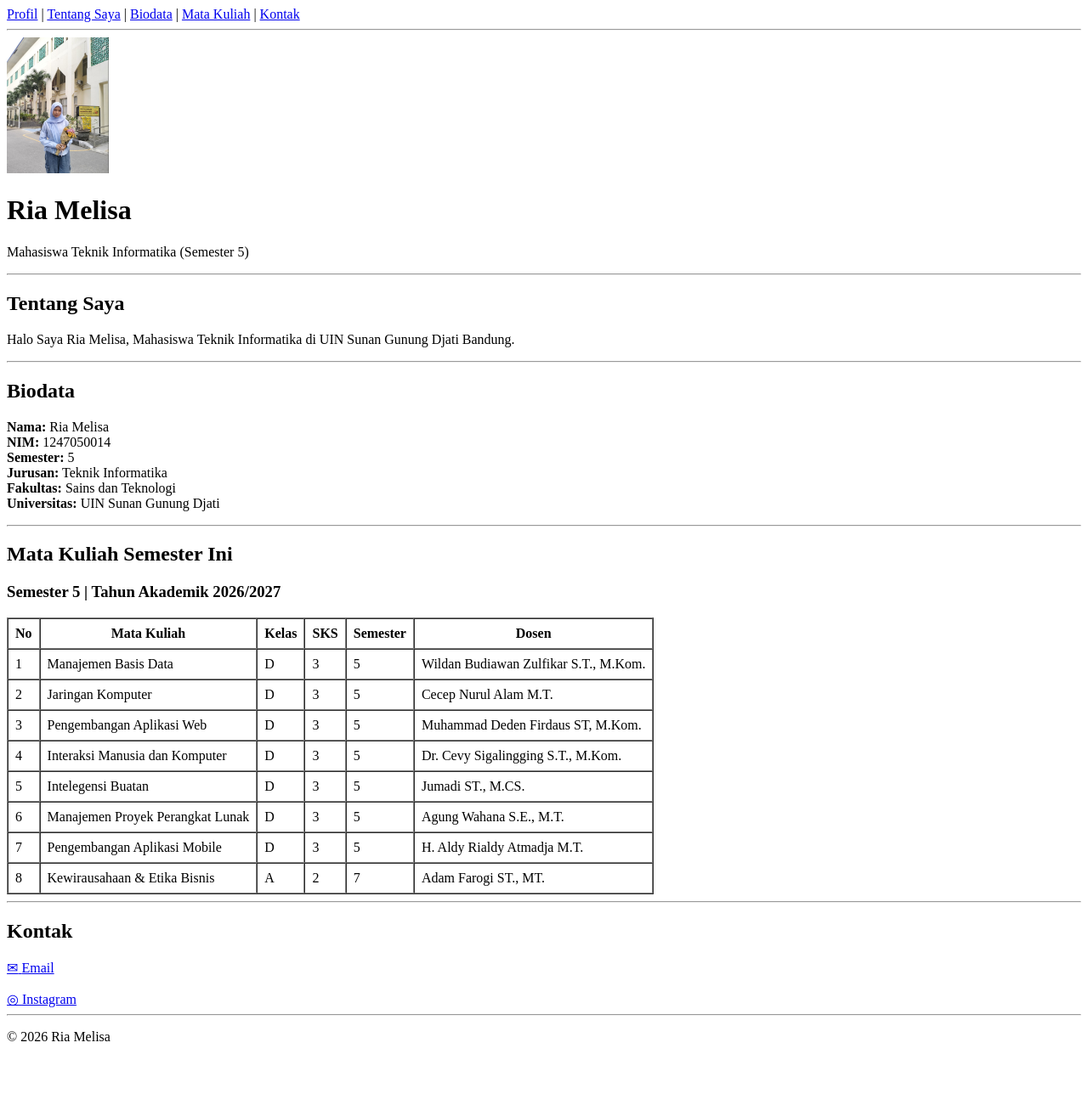
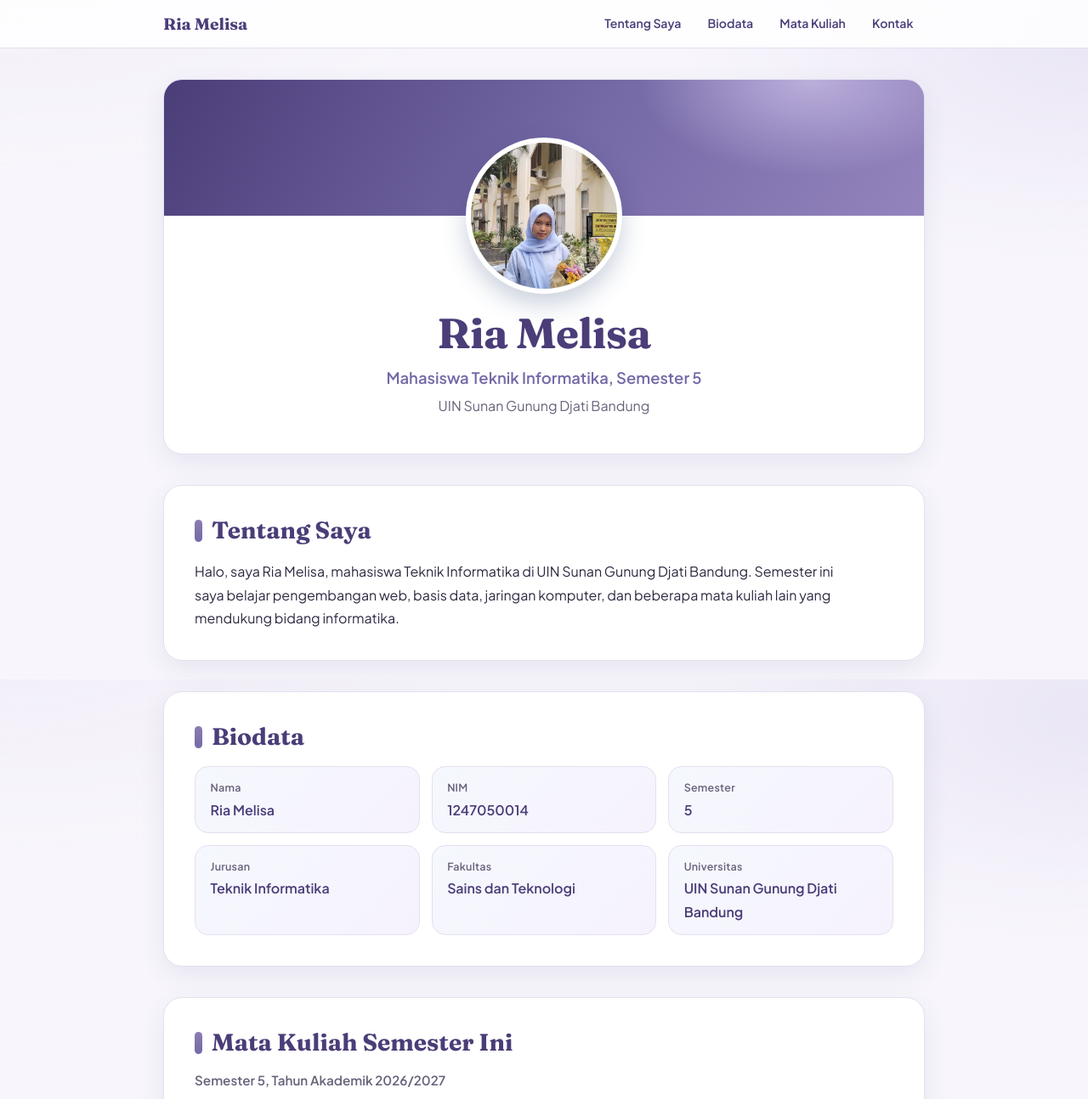
Before and after one commit to Riawmelisaa/Web_Tugas, a plain HTML site: page index.html in a window 1280 px wide. Shown: the top 1294 px of the page at 85% size. Before the commit the page ends 1246 px from the top, so only its background shows below. Drawn offline with Linux system fonts and the light colour scheme.

Commit message:
menambahkan css

```diff
--- a/index.html
+++ b/index.html
@@ -4,155 +4,190 @@
   <meta charset="UTF-8">
   <meta name="viewport" content="width=device-width, initial-scale=1.0">
   <title>Profil Diri - Ria Melisa</title>
-    <meta name="description" content="Halaman profil diri Ria Melisa, mahasiswi Teknik Informatika semester 5.">
+  <meta name="description" content="Halaman profil diri Ria Melisa, mahasiswi Teknik Informatika semester 5 UIN Sunan Gunung Djati Bandung: biodata, mata kuliah semester ini, dan kontak.">
+  <meta name="author" content="Ria Melisa">
+  <meta name="theme-color" content="#3d5d8a">
+
+  <!-- Open Graph -->
+  <meta property="og:type" content="profile">
+  <meta property="og:locale" content="id_ID">
   <meta property="og:title" content="Profil Diri - Ria Melisa">
   <meta property="og:description" content="Profil diri, biodata, dan daftar mata kuliah semester ini.">
   <meta property="og:image" content="foto.jpg">
+  <meta property="og:image:alt" content="Foto diri Ria Melisa berhijab biru memegang buket bunga di depan gedung kampus">
+
+  <link rel="preconnect" href="https://fonts.googleapis.com">
+  <link rel="preconnect" href="https://fonts.gstatic.com" crossorigin>
+  <link rel="stylesheet" href="https://fonts.googleapis.com/css2?family=Fraunces:opsz,wght@9..144,600;9..144,700&family=Plus+Jakarta+Sans:wght@400;500;600;700&display=swap">
+  <link rel="stylesheet" href="style.css">
 </head>
 <body>
-    <div class="container">
+  <a class="skip-link" href="#konten-utama">Lewati ke konten utama</a>
+
+  <header class="site-header">
+    <div class="wrap header-inner">
+      <a class="brand" href="#profil">Ria Melisa</a>
       <nav aria-label="Navigasi utama">
-            <a href="#foto">Profil</a> |
-            <a href="#tentang">Tentang Saya</a> |
-            <a href="#biodata">Biodata</a> |
-            <a href="#matakuliah">Mata Kuliah</a> |
-            <a href="#kontak">Kontak</a>
+        <ul class="nav-list">
+          <li><a href="#tentang">Tentang Saya</a></li>
+          <li><a href="#biodata">Biodata</a></li>
+          <li><a href="#matakuliah">Mata Kuliah</a></li>
+          <li><a href="#kontak">Kontak</a></li>
+        </ul>
       </nav>
-
-        <header>
-            <hr>
-            <!-- Ukuran foto diubah ke rasio 3:4 (120x160) agar tidak tertarik -->
-            <img id="foto" src="foto.jpg" alt="Foto diri Ria Melisa" width="120" height="160">
-            <h1>Ria Melisa</h1>
-            <p class="subtitle">Mahasiswa Teknik Informatika (Semester 5)</p>
+    </div>
   </header>
 
-        <main>
-            <hr>
-            <section id="tentang">
-                <h2>Tentang Saya</h2>
-                <p>Halo Saya Ria Melisa, Mahasiswa Teknik Informatika di UIN Sunan Gunung Djati Bandung.</p>
+  <main id="konten-utama" class="wrap">
+
+    <section id="profil" class="hero" aria-labelledby="judul-profil">
+      <div class="hero-banner" aria-hidden="true"></div>
+      <figure class="avatar">
+        <img src="foto.jpg" width="360" height="480"
+             alt="Ria Melisa berhijab biru muda dan berkemeja biru, memegang buket bunga di depan gedung kampus UIN Sunan Gunung Djati Bandung">
+      </figure>
+      <div class="hero-text">
+        <h1 id="judul-profil">Ria Melisa</h1>
+        <p class="subtitle">Mahasiswa Teknik Informatika, Semester 5</p>
+        <p class="campus">UIN Sunan Gunung Djati Bandung</p>
+      </div>
     </section>
 
-            <hr>
-            <section id="biodata">
-                <h2>Biodata</h2>
-                <ul style="list-style: none; padding-left: 0;">
-                    <li><strong>Nama:</strong> Ria Melisa</li>
-                    <li><strong>NIM:</strong> 1247050014</li>
-                    <li><strong>Semester:</strong> 5</li>
-                    <li><strong>Jurusan:</strong> Teknik Informatika</li>
-                    <li><strong>Fakultas:</strong> Sains dan Teknologi</li>
-                    <li><strong>Universitas:</strong> UIN Sunan Gunung Djati</li>
-                </ul>
+    <section id="tentang" aria-labelledby="judul-tentang">
+      <h2 id="judul-tentang">Tentang Saya</h2>
+      <p>Halo, saya Ria Melisa, mahasiswa Teknik Informatika di UIN Sunan Gunung Djati Bandung. Semester ini saya belajar pengembangan web, basis data, jaringan komputer, dan beberapa mata kuliah lain yang mendukung bidang informatika.</p>
     </section>
 
-            <hr>
-            <section id="matakuliah">
-                <h2>Mata Kuliah Semester Ini</h2>
-                <h3>Semester 5 | Tahun Akademik 2026/2027</h3>
-                <!-- Menambahkan border, cellpadding, dan cellspacing langsung di HTML -->
-                <table border="1" cellpadding="8" cellspacing="0">
+    <section id="biodata" aria-labelledby="judul-biodata">
+      <h2 id="judul-biodata">Biodata</h2>
+      <dl class="biodata">
+        <div><dt>Nama</dt><dd>Ria Melisa</dd></div>
+        <div><dt>NIM</dt><dd>1247050014</dd></div>
+        <div><dt>Semester</dt><dd>5</dd></div>
+        <div><dt>Jurusan</dt><dd>Teknik Informatika</dd></div>
+        <div><dt>Fakultas</dt><dd>Sains dan Teknologi</dd></div>
+        <div><dt>Universitas</dt><dd>UIN Sunan Gunung Djati Bandung</dd></div>
+      </dl>
+    </section>
+
+    <section id="matakuliah" aria-labelledby="judul-matakuliah">
+      <h2 id="judul-matakuliah">Mata Kuliah Semester Ini</h2>
+      <h3>Semester 5, Tahun Akademik 2026/2027</h3>
+
+      <div class="table-scroll" role="region" aria-labelledby="judul-matakuliah" tabindex="0">
+        <table>
+          <caption class="sr-only">Daftar mata kuliah semester 5 beserta kelas, SKS, semester, dan dosen pengampu</caption>
           <thead>
             <tr>
-                            <th scope="col">No</th>
+              <th scope="col" class="num">No</th>
               <th scope="col">Mata Kuliah</th>
-                            <th scope="col">Kelas</th>
-                            <th scope="col">SKS</th>
-                            <th scope="col">Semester</th>
+              <th scope="col" class="num">Kelas</th>
+              <th scope="col" class="num">SKS</th>
+              <th scope="col" class="num">Semester</th>
               <th scope="col">Dosen</th>
             </tr>
           </thead>
           <tbody>
             <tr>
-                            <td>1</td>
-                            <td>Manajemen Basis Data</td>
-                            <td>D</td>
-                            <td>3</td>
-                            <td>5</td>
+              <td class="num">1</td>
+              <th scope="row">Manajemen Basis Data</th>
+              <td class="num">D</td>
+              <td class="num">3</td>
+              <td class="num">5</td>
               <td>Wildan Budiawan Zulfikar S.T., M.Kom.</td>
             </tr>
             <tr>
-                            <td>2</td>
-                            <td>Jaringan Komputer</td>
-                            <td>D</td>
-                            <td>3</td>
-                            <td>5</td>
+              <td class="num">2</td>
+              <th scope="row">Jaringan Komputer</th>
+              <td class="num">D</td>
+              <td class="num">3</td>
+              <td class="num">5</td>
               <td>Cecep Nurul Alam M.T.</td>
             </tr>
             <tr>
-                            <td>3</td>
-                            <td>Pengembangan Aplikasi Web</td>
-                            <td>D</td>
-                            <td>3</td>
-                            <td>5</td>
+              <td class="num">3</td>
+              <th scope="row">Pengembangan Aplikasi Web</th>
+              <td class="num">D</td>
+              <td class="num">3</td>
+              <td class="num">5</td>
               <td>Muhammad Deden Firdaus ST, M.Kom.</td>
             </tr>
             <tr>
-                            <td>4</td>
-                            <td>Interaksi Manusia dan Komputer</td>
-                            <td>D</td>
-                            <td>3</td>
-                            <td>5</td>
+              <td class="num">4</td>
+              <th scope="row">Interaksi Manusia dan Komputer</th>
+              <td class="num">D</td>
+              <td class="num">3</td>
+              <td class="num">5</td>
               <td>Dr. Cevy Sigalingging S.T., M.Kom.</td>
             </tr>
             <tr>
-                            <td>5</td>
-                            <td>Intelegensi Buatan</td>
-                            <td>D</td>
-                            <td>3</td>
-                            <td>5</td>
+              <td class="num">5</td>
+              <th scope="row">Intelegensi Buatan</th>
+              <td class="num">D</td>
+              <td class="num">3</td>
+              <td class="num">5</td>
               <td>Jumadi ST., M.CS.</td>
             </tr>
             <tr>
-                            <td>6</td>
-                            <td>Manajemen Proyek Perangkat Lunak</td>
-                            <td>D</td>
-                            <td>3</td>
-                            <td>5</td>
+              <td class="num">6</td>
+              <th scope="row">Manajemen Proyek Perangkat Lunak</th>
+              <td class="num">D</td>
+              <td class="num">3</td>
+              <td class="num">5</td>
               <td>Agung Wahana S.E., M.T.</td>
             </tr>
             <tr>
-                            <td>7</td>
-                            <td>Pengembangan Aplikasi Mobile</td>
-                            <td>D</td>
-                            <td>3</td>
-                            <td>5</td>
+              <td class="num">7</td>
+              <th scope="row">Pengembangan Aplikasi Mobile</th>
+              <td class="num">D</td>
+              <td class="num">3</td>
+              <td class="num">5</td>
               <td>H. Aldy Rialdy Atmadja M.T.</td>
             </tr>
             <tr>
-                            <td>8</td>
-                            <td>Kewirausahaan &amp; Etika Bisnis</td>
-                            <td>A</td>
-                            <td>2</td>
-                            <td>7</td>
+              <td class="num">8</td>
+              <th scope="row">Kewirausahaan &amp; Etika Bisnis</th>
+              <td class="num">A</td>
+              <td class="num">2</td>
+              <td class="num">7</td>
               <td>Adam Farogi ST., MT.</td>
             </tr>
           </tbody>
+          <tfoot>
+            <tr>
+              <th scope="row" colspan="3">Total SKS</th>
+              <td class="num">23</td>
+              <td colspan="2"></td>
+            </tr>
+          </tfoot>
         </table>
+      </div>
     </section>
 
-            <hr>
-            <section id="kontak">
-                <h2>Kontak</h2>
-                <div>
-                    <a href="mailto:riamelisa30@gmail.com" aria-label="Email Ria Melisa">
-                        <span>✉</span>
-                        <span>Email</span>
+    <section id="kontak" aria-labelledby="judul-kontak">
+      <h2 id="judul-kontak">Kontak</h2>
+      <ul class="contact-list">
+        <li>
+          <a class="contact-link" href="mailto:riamelisa30@gmail.com">
+            <svg aria-hidden="true" focusable="false" width="20" height="20" viewBox="0 0 24 24" fill="none" stroke="currentColor" stroke-width="2" stroke-linecap="round" stroke-linejoin="round"><rect x="3" y="5" width="18" height="14" rx="2"/><path d="m3 7 9 6 9-6"/></svg>
+            <span>Email<span class="sr-only"> Ria Melisa</span></span>
           </a>
-                    <br><br>
-                    <a href="https://www.instagram.com/_siotria?stkn=MWVnanY2NHZjaXdsaQ==" target="_blank" rel="noopener noreferrer" aria-label="Instagram Ria Melisa">
-                        <span>◎</span>
-                        <span>Instagram</span>
+        </li>
+        <li>
+          <a class="contact-link" href="https://www.instagram.com/_siotria" target="_blank" rel="noopener noreferrer">
+            <svg aria-hidden="true" focusable="false" width="20" height="20" viewBox="0 0 24 24" fill="none" stroke="currentColor" stroke-width="2" stroke-linecap="round" stroke-linejoin="round"><rect x="3" y="3" width="18" height="18" rx="5"/><circle cx="12" cy="12" r="4"/><circle cx="17.5" cy="6.5" r="0.6" fill="currentColor"/></svg>
+            <span>Instagram<span class="sr-only"> Ria Melisa (membuka tab baru)</span></span>
           </a>
-                </div>
+        </li>
+      </ul>
     </section>
+
   </main>
 
-        <footer>
-            <hr>
+  <footer class="site-footer">
+    <div class="wrap">
       <p>&copy; 2026 Ria Melisa</p>
+    </div>
   </footer>
-    </div>
 </body>
 </html>
--- /dev/null
+++ b/style.css
@@ -0,0 +1,392 @@
+/* ==========================================================
+   Design tokens
+   Palet blueberry lembut.
+   ========================================================== */
+:root {
+  --bg: #f8f6fc;
+  --surface: #ffffff;
+  --ink: #2e2942;
+  --muted: #68627a;
+  --navy: #4b3d78;
+  --blue: #7569a6;
+  --blue-soft: #eae6f5;
+  --lilac: #f1edf8;
+  --teal: #8b7cb1;
+  --teal-soft: #eeeaf7;
+  --border: #e4dfef;
+
+  --font-body: "Plus Jakarta Sans", "Segoe UI", system-ui, -apple-system, Arial, sans-serif;
+  --font-display: "Fraunces", Georgia, "Times New Roman", serif;
+
+  --radius: 22px;
+  --shadow: 0 10px 30px rgba(43, 69, 115, 0.09);
+  --space: clamp(1.25rem, 3.5vw, 2.25rem);
+}
+
+/* ---------- Reset dasar ---------- */
+*,
+*::before,
+*::after { box-sizing: border-box; }
+
+html {
+  scroll-behavior: smooth;
+  scroll-padding-top: 5rem;
+}
+
+body {
+  margin: 0;
+  font-family: var(--font-body);
+  font-size: 1rem;
+  line-height: 1.7;
+  color: var(--ink);
+  background:
+    radial-gradient(60rem 30rem at 0% -10%, var(--lilac), transparent 60%),
+    radial-gradient(50rem 28rem at 100% 5%, var(--blue-soft), transparent 60%),
+    var(--bg);
+  background-attachment: fixed;
+}
+
+img { max-width: 100%; display: block; }
+
+.wrap {
+  width: min(100% - 2rem, 56rem);
+  margin-inline: auto;
+}
+
+/* ---------- Aksesibilitas ---------- */
+.sr-only {
+  position: absolute;
+  width: 1px;
+  height: 1px;
+  margin: -1px;
+  padding: 0;
+  overflow: hidden;
+  clip: rect(0 0 0 0);
+  white-space: nowrap;
+  border: 0;
+}
+
+.skip-link {
+  position: absolute;
+  left: 1rem;
+  top: -4rem;
+  z-index: 100;
+  padding: 0.6rem 1rem;
+  background: var(--ink);
+  color: #fff;
+  border-radius: 10px;
+  transition: top 0.2s ease;
+}
+.skip-link:focus { top: 1rem; }
+
+:focus-visible {
+  outline: 3px solid var(--teal);
+  outline-offset: 3px;
+  border-radius: 6px;
+}
+
+/* ---------- Header & navigasi ---------- */
+.site-header {
+  position: sticky;
+  top: 0;
+  z-index: 50;
+  background: rgba(255, 255, 255, 0.85);
+  backdrop-filter: blur(10px);
+  border-bottom: 1px solid var(--border);
+}
+
+.header-inner {
+  display: flex;
+  flex-wrap: wrap;
+  align-items: center;
+  justify-content: space-between;
+  gap: 0.25rem 1.5rem;
+  padding-block: 0.65rem;
+}
+
+.brand {
+  font-family: var(--font-display);
+  font-weight: 700;
+  font-size: 1.2rem;
+  color: var(--navy);
+  text-decoration: none;
+}
+
+.nav-list {
+  display: flex;
+  flex-wrap: wrap;
+  gap: 0.25rem;
+  margin: 0;
+  padding: 0;
+  list-style: none;
+}
+
+.nav-list a {
+  display: inline-block;
+  padding: 0.35rem 0.85rem;
+  font-size: 0.88rem;
+  font-weight: 600;
+  color: var(--navy);
+  text-decoration: none;
+  border-radius: 999px;
+  transition: background 0.2s ease, color 0.2s ease;
+}
+
+.nav-list a:hover { background: var(--blue-soft); color: var(--teal); }
+
+/* ---------- Tipografi ---------- */
+h1, h2, h3 {
+  margin-top: 0;
+  line-height: 1.2;
+  font-family: var(--font-display);
+  color: var(--navy);
+}
+
+h2 {
+  display: flex;
+  align-items: center;
+  gap: 0.7rem;
+  margin-bottom: 1.1rem;
+  font-size: clamp(1.4rem, 3vw, 1.75rem);
+}
+
+h2::before {
+  content: "";
+  flex: none;
+  width: 0.55rem;
+  height: 1.6rem;
+  border-radius: 999px;
+  background: linear-gradient(var(--teal), var(--blue));
+}
+
+h3 {
+  margin-bottom: 1rem;
+  font-family: var(--font-body);
+  font-size: 0.95rem;
+  font-weight: 600;
+  color: var(--muted);
+}
+
+p { margin: 0; max-width: 65ch; }
+
+/* ---------- Kartu section ---------- */
+main { padding-block: var(--space) 0; }
+
+main > section {
+  margin-top: var(--space);
+  padding: var(--space);
+  background: var(--surface);
+  border: 1px solid var(--border);
+  border-radius: var(--radius);
+  box-shadow: var(--shadow);
+}
+
+main > section:first-child { margin-top: 0; }
+
+/* ---------- Hero / kartu profil ---------- */
+main > .hero {
+  position: relative;
+  overflow: hidden;
+  padding: 0 var(--space) calc(var(--space) * 1.2);
+  text-align: center;
+}
+
+.hero-banner {
+  height: clamp(7rem, 22vw, 10rem);
+  margin-inline: calc(var(--space) * -1);
+  background:
+    radial-gradient(18rem 10rem at 85% 0%, rgba(211, 199, 238, 0.7), transparent 70%),
+    linear-gradient(120deg, #4b3d78, #7569a6 55%, #9484bd);
+}
+
+.avatar {
+  position: relative;
+  width: clamp(9rem, 28vw, 11.5rem);
+  aspect-ratio: 1;
+  margin: calc(clamp(9rem, 28vw, 11.5rem) / -2) auto 1.1rem;
+  overflow: hidden;
+  border-radius: 50%;
+  border: 6px solid var(--surface);
+  background: var(--blue-soft);
+  box-shadow: 0 12px 28px rgba(43, 69, 115, 0.25);
+}
+
+.avatar img {
+  width: 100%;
+  height: 100%;
+  object-fit: cover;
+  object-position: 50% 55%;
+  transform: scale(1.6);   /* fokus ke wajah */
+}
+
+h1 {
+  margin-bottom: 0.4rem;
+  font-size: clamp(2.1rem, 6vw, 3.1rem);
+  letter-spacing: -0.01em;
+}
+
+.subtitle {
+  margin: 0 auto;
+  font-size: clamp(1rem, 2.2vw, 1.15rem);
+  font-weight: 600;
+  color: var(--blue);
+}
+
+.campus {
+  margin: 0.2rem auto 0;
+  color: var(--muted);
+}
+
+.hero-actions {
+  display: flex;
+  flex-wrap: wrap;
+  justify-content: center;
+  gap: 0.75rem;
+  margin-top: 1.5rem;
+}
+
+.btn {
+  display: inline-block;
+  padding: 0.65rem 1.4rem;
+  font-weight: 600;
+  font-size: 0.92rem;
+  text-decoration: none;
+  border-radius: 999px;
+  border: 2px solid var(--navy);
+  transition: background 0.2s ease, color 0.2s ease, transform 0.2s ease;
+}
+
+.btn-primary { background: var(--navy); color: #fff; }
+.btn-primary:hover { background: var(--teal); border-color: var(--teal); }
+
+.btn-outline { background: transparent; color: var(--navy); }
+.btn-outline:hover { background: var(--blue-soft); }
+
+/* ---------- Tentang ---------- */
+#tentang p { color: var(--ink); }
+
+/* ---------- Biodata ---------- */
+.biodata {
+  display: grid;
+  grid-template-columns: repeat(auto-fit, minmax(14rem, 1fr));
+  gap: 0.85rem;
+  margin: 0;
+}
+
+.biodata div {
+  padding: 0.85rem 1.1rem;
+  background: linear-gradient(135deg, #f5f8fe, #f6f2fd);
+  border: 1px solid var(--border);
+  border-radius: 16px;
+}
+
+.biodata dt {
+  font-size: 0.78rem;
+  font-weight: 600;
+  letter-spacing: 0.02em;
+  color: var(--muted);
+}
+
+.biodata dd {
+  margin: 0.1rem 0 0;
+  font-weight: 600;
+  color: var(--navy);
+}
+
+/* ---------- Tabel ---------- */
+.table-scroll {
+  overflow-x: auto;
+  border: 1px solid var(--border);
+  border-radius: 16px;
+}
+
+table {
+  width: 100%;
+  min-width: 42rem;
+  border-collapse: collapse;
+  font-size: 0.9rem;
+}
+
+th, td {
+  padding: 0.8rem 1rem;
+  text-align: left;
+  vertical-align: top;
+  border-bottom: 1px solid var(--border);
+}
+
+thead th {
+  background: linear-gradient(120deg, var(--navy), var(--blue));
+  color: #fff;
+  font-weight: 600;
+  white-space: nowrap;
+}
+
+tbody th { font-weight: 600; color: var(--navy); }
+
+tbody tr:nth-child(even) { background: #f6f9fe; }
+tbody tr:hover { background: var(--teal-soft); }
+tbody tr:last-child th,
+tbody tr:last-child td { border-bottom: 0; }
+
+tfoot th,
+tfoot td {
+  background: var(--blue-soft);
+  font-weight: 700;
+  color: var(--navy);
+  border-bottom: 0;
+}
+
+.num { text-align: center; width: 1%; white-space: nowrap; }
+
+/* ---------- Kontak ---------- */
+.contact-list {
+  display: flex;
+  flex-wrap: wrap;
+  gap: 0.75rem;
+  margin: 0;
+  padding: 0;
+  list-style: none;
+}
+
+.contact-link {
+  display: inline-flex;
+  align-items: center;
+  gap: 0.6rem;
+  padding: 0.65rem 1.3rem;
+  font-weight: 600;
+  color: var(--navy);
+  text-decoration: none;
+  background: var(--surface);
+  border: 2px solid var(--border);
+  border-radius: 999px;
+  transition: background 0.2s ease, color 0.2s ease, border-color 0.2s ease;
+}
+
+.contact-link:hover {
+  background: var(--teal);
+  border-color: var(--teal);
+  color: #fff;
+}
+
+/* ---------- Footer ---------- */
+.site-footer {
+  margin-top: calc(var(--space) * 1.5);
+  padding-block: 1.5rem;
+  text-align: center;
+  font-size: 0.85rem;
+  color: var(--muted);
+}
+
+.site-footer p { max-width: none; }
+
+/* ---------- Responsif ---------- */
+@media (max-width: 640px) {
+  .header-inner { justify-content: center; }
+  .nav-list { justify-content: center; }
+  .nav-list a { padding: 0.3rem 0.65rem; }
+}
+
+@media (prefers-reduced-motion: reduce) {
+  html { scroll-behavior: auto; }
+  * { transition: none !important; }
+}
```
Lines whose indentation alone changed are shown as unchanged.
